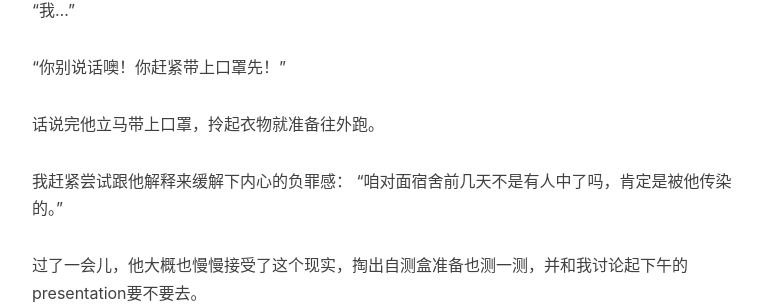
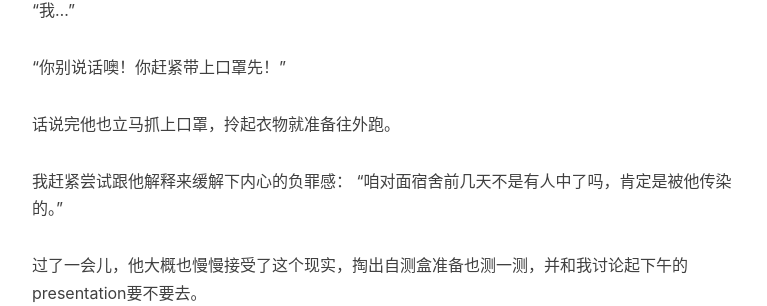
Before and after one commit to kanonjz/kanonjz.github.io, a Jekyll site: the page built from _posts/2022-11-20-penny-bay-1.md, in a window 1280 px wide and 900 px high, scrolled down 1045 px. Shown: the part 146-452 px from the top of the window, without its empty margins (233-1000 px from the left). Built offline with Jekyll 4.4.1, drawn with Linux system fonts in a browser that asks for light colours; nearby versions of some CDN libraries; comment, search, counter and statistics services are not loaded.

Commit message:
Update 2022-11-20-penny-bay-1.md

```diff
--- a/_posts/2022-11-20-penny-bay-1.md
+++ b/_posts/2022-11-20-penny-bay-1.md
@@ -25,7 +25,7 @@ tags:
 
 "你别说话噢！你赶紧带上口罩先！"
 
-话说完他立马带上口罩，拎起衣物就准备往外跑。
+话说完他也立马抓上口罩，拎起衣物就准备往外跑。
 
 我赶紧尝试跟他解释来缓解下内心的负罪感：
 "咱对面宿舍前几天不是有人中了吗，肯定是被他传染的。"
```
